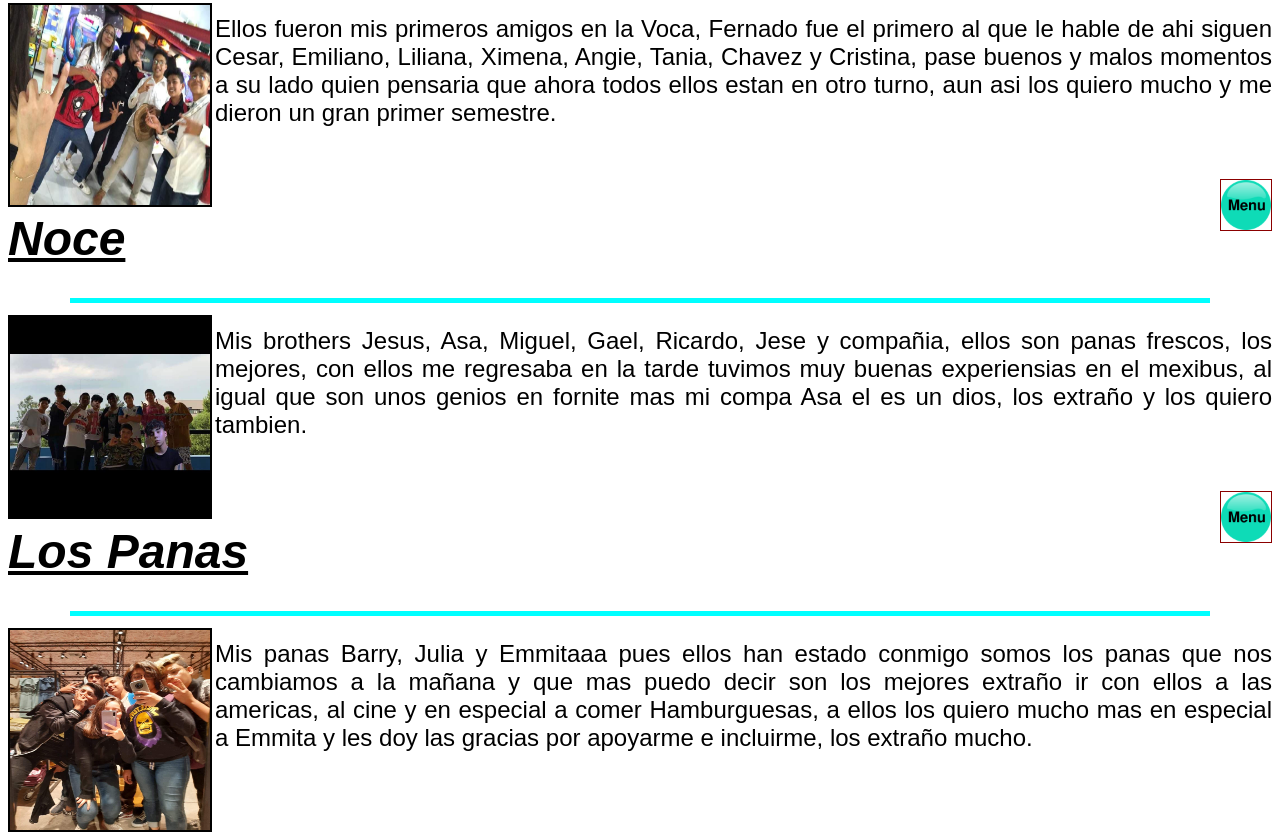
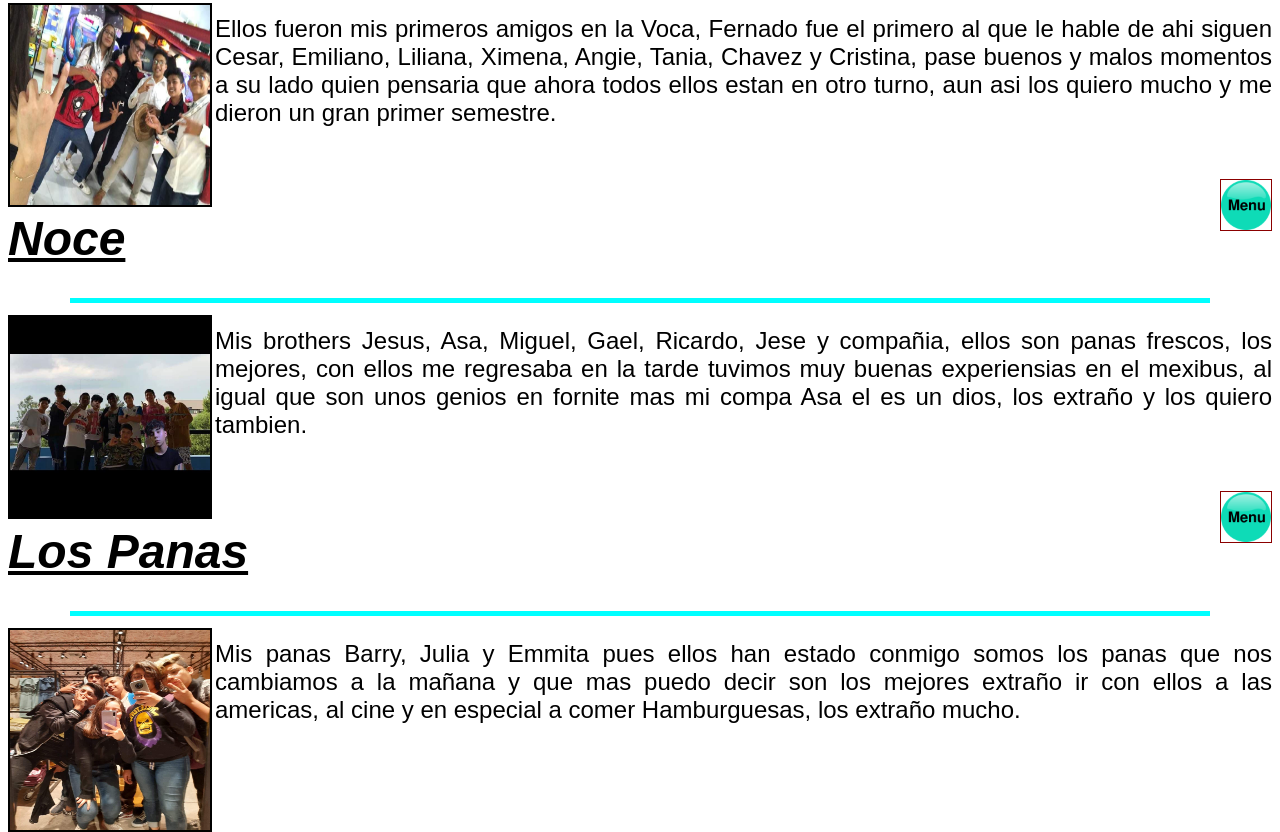
Before and after one commit to MickyLalos14/Pagina-Personal-Micky, a plain HTML site: page 2/B/3/Prepa.html in a window 1280 px wide. Shown: the part 515-1347 px from the top of the page. Drawn offline with Linux system fonts and the light colour scheme.

Commit message:
Update Prepa.html

```diff
--- a/2/B/3/Prepa.html
+++ b/2/B/3/Prepa.html
@@ -38,6 +38,6 @@
 <font size=5><u><i><h1>Los Panas</h1></i></u></font>
 <hr width=90% color=Cyan size=5>
 <img src="Panas3.jpg" width="200" height="200" align="left" border=2>
-<p align="Justify">Mis panas Barry, Julia y Emmitaaa pues ellos han estado conmigo somos los panas que nos cambiamos a la mañana y que mas puedo decir son los mejores extraño ir con ellos a las americas, al cine y en especial a comer Hamburguesas, a ellos los quiero mucho mas en especial a Emmita y les doy las gracias por apoyarme e incluirme, los extraño mucho.</p></a>
+<p align="Justify">Mis panas Barry, Julia y Emmita pues ellos han estado conmigo somos los panas que nos cambiamos a la mañana y que mas puedo decir son los mejores extraño ir con ellos a las americas, al cine y en especial a comer Hamburguesas, los extraño mucho.</p></a>
 </body>
 </html>
```
